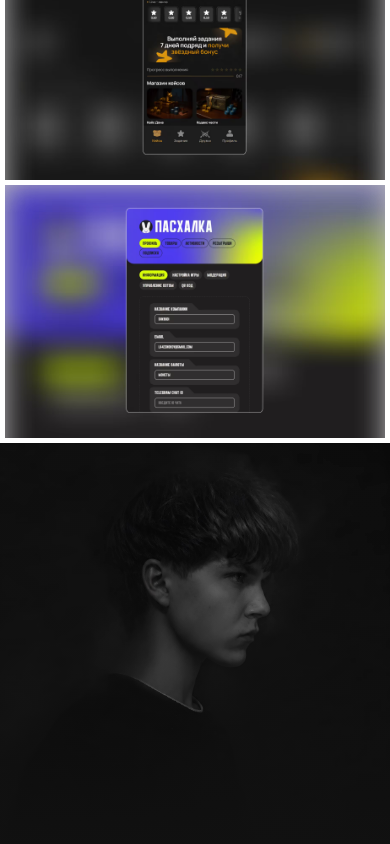
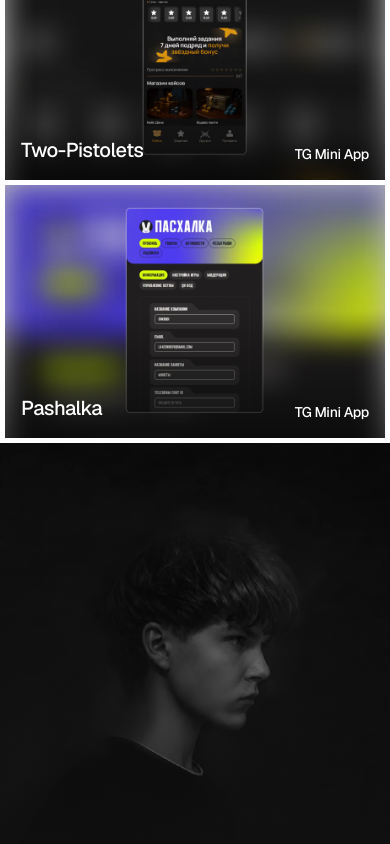
Before and after one commit to bkmz911/bkmz-portfolio, a Next.js app: page /en/project/code_venture in a window 390 px wide. Shown: the part 2760-3604 px from the top of the page. Built offline with nearby package versions, Linux system fonts and the light colour scheme.

Commit message:
fix: Mobile performance optimization, disabled heavy animations and fixed scroll jitter on low-end devices

```diff
--- a/components/BlurText.tsx
+++ b/components/BlurText.tsx
@@ -2,6 +2,7 @@
 
 import { motion } from 'motion/react';
 import React from 'react';
+import { useIsMobile } from '@/hooks/use-mobile';
 
 type BlurTextProps = {
   text: string;
@@ -10,18 +11,27 @@ type BlurTextProps = {
 };
 
 export default function BlurText({ text, highlightText, className = '' }: BlurTextProps) {
+  const isMobile = useIsMobile();
   const words = text.split(' ');
   const highlightWords = highlightText ? highlightText.split(' ') : [];
+
+  const initialAnim = isMobile
+    ? { opacity: 0, y: 10 }
+    : { opacity: 0, filter: 'blur(8px)', y: 10 };
+
+  const whileInViewAnim = isMobile
+    ? { opacity: 1, y: 0 }
+    : { opacity: 1, filter: 'blur(0px)', y: 0 };
 
   return (
     <h2 className={className}>
       {words.map((word, i) => (
         <motion.span
           key={`word-${i}`}
-          initial={{ opacity: 0, filter: 'blur(8px)', y: 10 }}
-          whileInView={{ opacity: 1, filter: 'blur(0px)', y: 0 }}
+          initial={initialAnim}
+          whileInView={whileInViewAnim}
           viewport={{ once: true, margin: "-10%" }}
-          transition={{ duration: 0.6, delay: i * 0.05 + 0.1, ease: 'easeOut' }}
+          transition={{ duration: 0.6, delay: isMobile ? 0 : i * 0.05 + 0.1, ease: 'easeOut' }}
           className="inline-block mr-[0.25em]"
         >
           {word}
@@ -30,10 +40,10 @@ export default function BlurText({ text, highlightText, className = '' }: BlurTe
       {highlightWords.map((word, i) => (
         <motion.span
           key={`highlight-${i}`}
-          initial={{ opacity: 0, filter: 'blur(8px)', y: 10 }}
-          whileInView={{ opacity: 1, filter: 'blur(0px)', y: 0 }}
+          initial={initialAnim}
+          whileInView={whileInViewAnim}
           viewport={{ once: true, margin: "-10%" }}
-          transition={{ duration: 0.6, delay: (words.length + i) * 0.05 + 0.1, ease: 'easeOut' }}
+          transition={{ duration: 0.6, delay: isMobile ? 0 : (words.length + i) * 0.05 + 0.1, ease: 'easeOut' }}
           className="inline-block mr-[0.25em] text-zinc-400"
         >
           {word}
--- a/components/Experience.tsx
+++ b/components/Experience.tsx
@@ -4,6 +4,7 @@ import { motion } from "motion/react";
 import { Download } from "lucide-react";
 import BlurText from "./BlurText";
 import { useTranslations } from "next-intl";
+import { useIsMobile } from "@/hooks/use-mobile";
 
 const experiences = [
     {
@@ -38,6 +39,7 @@ const experiences = [
 
 export default function Experience() {
     const t = useTranslations("Experience");
+    const isMobile = useIsMobile();
 
     return (
         <section id="about" className="py-24 md:py-48 px-4 md:px-8">
@@ -79,7 +81,7 @@ export default function Experience() {
                             initial={{ opacity: 0, y: 20 }}
                             whileInView={{ opacity: 1, y: 0 }}
                             viewport={{ once: true }}
-                            transition={{ duration: 0.6, delay: i * 0.1 }}
+                            transition={{ duration: 0.6, delay: isMobile ? 0 : i * 0.1 }}
                             className="border-t border-zinc-200 py-6 md:py-10"
                         >
                             <div className="grid grid-cols-1 md:grid-cols-4 gap-4 md:gap-6">
--- a/components/Footer.tsx
+++ b/components/Footer.tsx
@@ -4,6 +4,7 @@ import { motion, useScroll, useTransform } from "motion/react";
 import Image from "next/image";
 import { useRef } from "react";
 import { useTranslations } from "next-intl";
+import { useIsMobile } from "@/hooks/use-mobile";
 
 export default function Footer() {
     const containerRef = useRef<HTMLElement>(null);
@@ -16,6 +17,7 @@ export default function Footer() {
     const contentY = useTransform(scrollYProgress, [0, 1], ["10%", "-5%"]);
 
     const t = useTranslations("Footer");
+    const isMobile = useIsMobile();
 
     return (
         <section
@@ -26,7 +28,7 @@ export default function Footer() {
             {/* Left side Image with Parallax */}
             <div className="w-full lg:w-1/2 h-full relative overflow-hidden">
                 <motion.div
-                    style={{ y: imageY }}
+                    style={{ y: isMobile ? 0 : imageY }}
                     className="absolute w-[100%] h-[100%]"
                 >
                     <Image
@@ -47,7 +49,7 @@ export default function Footer() {
 
             {/* Right side Content */}
             <motion.div
-                style={{ y: contentY }}
+                style={{ y: isMobile ? 0 : contentY }}
                 className="w-full lg:w-1/2 flex flex-col gap-10 p-8 lg:p-16 lg:px-24 lg:py-16 justify-between h-[60vh] lg:h-full relative z-10 "
             >
                 <div className="items-start flex flex-col">
--- a/components/Hero.tsx
+++ b/components/Hero.tsx
@@ -98,7 +98,7 @@ export default function Hero() {
                     src="/hero-avatar-desktop.avif"
                     alt="Ilyha Bkmz Portrait"
                     fill
-                    className="2xl:block object-cover object-center filter grayscale contrast-125"
+                    className="hidden 2xl:block object-cover object-center filter grayscale contrast-125"
                     priority
                     referrerPolicy="no-referrer"
                 />
--- a/components/LenisProvider.tsx
+++ b/components/LenisProvider.tsx
@@ -31,7 +31,7 @@ export default function LenisProvider({
                 lerp: 0.05,
                 duration: 1.5,
                 smoothWheel: true,
-                syncTouch: true,
+                syncTouch: false,
             }}
         >
             <ScrollReset />
--- a/components/ProjectPagination.tsx
+++ b/components/ProjectPagination.tsx
@@ -3,6 +3,7 @@
 import { Link } from "@/i18n/routing";
 import Image from "next/image";
 import { useState } from "react";
+import { useIsMobile } from "@/hooks/use-mobile";
 
 interface ProjectPaginationProps {
     previous: {
@@ -34,6 +35,7 @@ export default function ProjectPagination({
     // Раздельные состояния загрузки для двух карточек
     const [prevLoaded, setPrevLoaded] = useState(false);
     const [nextLoaded, setNextLoaded] = useState(false);
+    const isMobile = useIsMobile();
 
     return (
         <>
@@ -72,6 +74,7 @@ export default function ProjectPagination({
                         referrerPolicy="no-referrer"
                     />
 
+                    {!isMobile && (
                         <Image
                             src={previous.hoverImg}
                             alt={`${previous.title} hover`}
@@ -81,15 +84,16 @@ export default function ProjectPagination({
                             className="object-cover opacity-0 transition-opacity duration-500 ease-in-out group-hover:opacity-100 will-change-opacity"
                             referrerPolicy="no-referrer"
                         />
+                    )}
 
                     {/* Content Overlays */}
-                    <div className="absolute inset-x-0 bottom-0 h-32 bg-gradient-to-t from-black/60 to-transparent opacity-0 group-hover:opacity-100 transition-opacity duration-500 pointer-events-none z-10 will-change-opacity" />
-                    <div className="absolute left-4 bottom-4 z-30 flex items-end opacity-0 group-hover:opacity-100 transition-opacity duration-500 pointer-events-none will-change-opacity">
+                    <div className="absolute inset-x-0 bottom-0 h-32 bg-gradient-to-t from-black/60 to-transparent opacity-100 md:opacity-0 md:group-hover:opacity-100 transition-opacity duration-500 pointer-events-none z-10 will-change-opacity" />
+                    <div className="absolute left-4 bottom-4 z-30 flex items-end opacity-100 md:opacity-0 md:group-hover:opacity-100 transition-opacity duration-500 pointer-events-none will-change-opacity">
                         <h3 className="text-white text-xl md:text-2xl font-medium tracking-tight">
                             {previous.subtitle1}
                         </h3>
                     </div>
-                    <div className="absolute right-4 bottom-4 z-30 flex items-end opacity-0 group-hover:opacity-100 transition-opacity duration-500 text-right pointer-events-none will-change-opacity">
+                    <div className="absolute right-4 bottom-4 z-30 flex items-end opacity-100 md:opacity-0 md:group-hover:opacity-100 transition-opacity duration-500 text-right pointer-events-none will-change-opacity">
                         <p className="text-white text-sm md:text-xl font-medium tracking-tight">
                             {previous.subtitle2}
                         </p>
@@ -123,6 +127,7 @@ export default function ProjectPagination({
                         referrerPolicy="no-referrer"
                     />
 
+                    {!isMobile && (
                         <Image
                             src={next.hoverImg}
                             alt={`${next.title} hover`}
@@ -132,14 +137,15 @@ export default function ProjectPagination({
                             className="object-cover opacity-0 transition-opacity duration-500 ease-in-out group-hover:opacity-100 will-change-opacity"
                             referrerPolicy="no-referrer"
                         />
+                    )}
 
-                    <div className="absolute inset-x-0 bottom-0 h-32 bg-gradient-to-t from-black/60 to-transparent opacity-0 group-hover:opacity-100 transition-opacity duration-500 pointer-events-none z-10 will-change-opacity" />
-                    <div className="absolute left-4 bottom-4 z-30 flex items-end opacity-0 group-hover:opacity-100 transition-opacity duration-500 pointer-events-none will-change-opacity">
+                    <div className="absolute inset-x-0 bottom-0 h-32 bg-gradient-to-t from-black/60 to-transparent opacity-100 md:opacity-0 md:group-hover:opacity-100 transition-opacity duration-500 pointer-events-none z-10 will-change-opacity" />
+                    <div className="absolute left-4 bottom-4 z-30 flex items-end opacity-100 md:opacity-0 md:group-hover:opacity-100 transition-opacity duration-500 pointer-events-none will-change-opacity">
                         <h3 className="text-white text-xl md:text-2xl font-medium tracking-tight">
                             {next.subtitle1}
                         </h3>
                     </div>
-                    <div className="absolute right-4 bottom-4 z-30 flex items-end opacity-0 group-hover:opacity-100 transition-opacity duration-500 text-right pointer-events-none will-change-opacity">
+                    <div className="absolute right-4 bottom-4 z-30 flex items-end opacity-100 md:opacity-0 md:group-hover:opacity-100 transition-opacity duration-500 text-right pointer-events-none will-change-opacity">
                         <p className="text-white text-sm md:text-xl font-medium tracking-tight">
                             {next.subtitle2}
                         </p>
--- a/components/Projects.tsx
+++ b/components/Projects.tsx
@@ -6,9 +6,11 @@ import { Link } from "@/i18n/routing";
 
 import { projectsPreviewData } from "@/data/projects";
 import { useState } from "react";
+import { useIsMobile } from "@/hooks/use-mobile";
 
 export default function Projects() {
     const [isLoading, setIsLoading] = useState(true);
+    const isMobile = useIsMobile();
 
     return (
         <section id="projects" className="bg-white">
@@ -52,7 +54,8 @@ export default function Projects() {
                                 onLoad={() => setIsLoading(false)}
                             />
 
-                            {/* Hover картинка: просто плавно ложится ПОВЕРХ главной */}
+                            {/* Hover картинка: рендерим только если не мобилка */}
+                            {!isMobile && (
                                 <Image
                                     src={project.hoverImg}
                                     alt={`${project.title} hover`}
@@ -63,17 +66,18 @@ export default function Projects() {
                                     className="object-cover opacity-0 transition-opacity duration-500 ease-in-out group-hover:opacity-100 will-change-opacity"
                                     referrerPolicy="no-referrer"
                                 />
+                            )}
 
                             {/* Градиент для текста */}
-                            <div className="absolute inset-x-0 bottom-0 h-32 bg-gradient-to-t from-black/60 to-transparent opacity-0 group-hover:opacity-100 transition-opacity duration-500 z-10 pointer-events-none will-change-opacity" />
+                            <div className="absolute inset-x-0 bottom-0 h-32 bg-gradient-to-t from-black/60 to-transparent opacity-100 md:opacity-0 md:group-hover:opacity-100 transition-opacity duration-500 z-10 pointer-events-none will-change-opacity" />
 
                             {/* Тексты */}
-                            <div className="absolute left-4 bottom-4 z-30 overflow-hidden flex items-end opacity-0 group-hover:opacity-100 transition-opacity duration-500 pointer-events-none will-change-opacity">
+                            <div className="absolute left-4 bottom-4 z-30 overflow-hidden flex items-end opacity-100 md:opacity-0 md:group-hover:opacity-100 transition-opacity duration-500 pointer-events-none will-change-opacity">
                                 <h3 className="text-white text-xl md:text-2xl font-medium tracking-tight">
                                     {project.title}
                                 </h3>
                             </div>
-                            <div className="absolute right-4 bottom-4 z-30 overflow-hidden flex items-end opacity-0 group-hover:opacity-100 transition-opacity duration-500 text-right pointer-events-none will-change-opacity">
+                            <div className="absolute right-4 bottom-4 z-30 overflow-hidden flex items-end opacity-100 md:opacity-0 md:group-hover:opacity-100 transition-opacity duration-500 text-right pointer-events-none will-change-opacity">
                                 <p className="text-white text-sm md:text-xl font-medium tracking-tight">
                                     {project.type}
                                 </p>
--- a/components/Services.tsx
+++ b/components/Services.tsx
@@ -3,6 +3,7 @@
 import { motion } from "motion/react";
 import BlurText from "./BlurText";
 import { useTranslations } from "next-intl";
+import { useIsMobile } from "@/hooks/use-mobile";
 
 const servicesList = [
     {
@@ -45,6 +46,7 @@ const servicesList = [
 
 export default function Services() {
     const t = useTranslations("Services");
+    const isMobile = useIsMobile();
 
     return (
         <section id="services" className="py-24 md:py-48 px-4 md:px-8">
@@ -75,7 +77,7 @@ export default function Services() {
                                 initial={{ opacity: 0, y: 20 }}
                                 whileInView={{ opacity: 1, y: 0 }}
                                 viewport={{ once: true }}
-                                transition={{ duration: 0.6, delay: iG * 0.1 }}
+                                transition={{ duration: 0.6, delay: isMobile ? 0 : iG * 0.1 }}
                                 className="mb-8"
                             >
                                 <div className="flex justify-between items-center pb-4 font-medium">
--- a/components/Tools.tsx
+++ b/components/Tools.tsx
@@ -10,6 +10,7 @@ import {
     Database,
 } from "lucide-react";
 import { useTranslations } from "next-intl";
+import { useIsMobile } from "@/hooks/use-mobile";
 
 const tools = [
     { name: "Next.js", desc: "Full-stack React framework", icon: Layout },
@@ -22,6 +23,7 @@ const tools = [
 
 export default function Tools() {
     const t = useTranslations("Tools");
+    const isMobile = useIsMobile();
 
     return (
         <section id="tools" className="py-16 md:py-24 px-4 md:px-8">
@@ -45,7 +47,7 @@ export default function Tools() {
                                 initial={{ opacity: 0, y: 20 }}
                                 whileInView={{ opacity: 1, y: 0 }}
                                 viewport={{ once: true }}
-                                transition={{ duration: 0.6, delay: i * 0.1 }}
+                                transition={{ duration: 0.6, delay: isMobile ? 0 : i * 0.1 }}
                                 className="bg-zinc-100 p-8 md:p-10 flex items-center justify-between"
                             >
                                 <div className="flex items-center gap-6">
```
Lines whose indentation alone changed are shown as unchanged.
